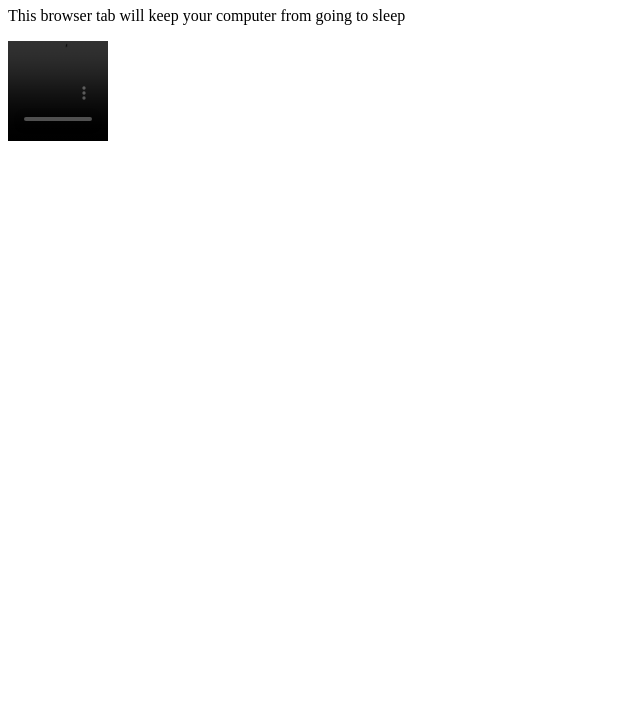
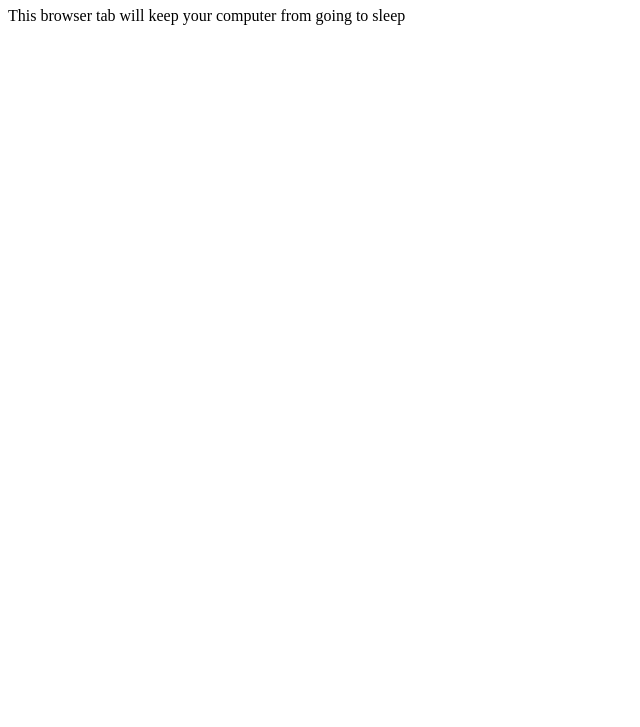
Before and after one commit to mggwxyz/stay-awake, a plain HTML site: page index.html in a window 1280 px wide. Shown: the part 73-800 px from the top of the page, without its empty margins (0-640 px from the left). Drawn offline with Linux system fonts and the light colour scheme; grey boxes are pictures that could not be loaded.

Commit message:
corrected video css

```diff
--- a/index.html
+++ b/index.html
@@ -8,8 +8,8 @@
     <style type="text/css">
         #blank-video {
             position: absolute;
-            top: -100;
-            left: -100;
+            top: -100px;
+            left: -100px;
         }
     </style>
 </head>
```
